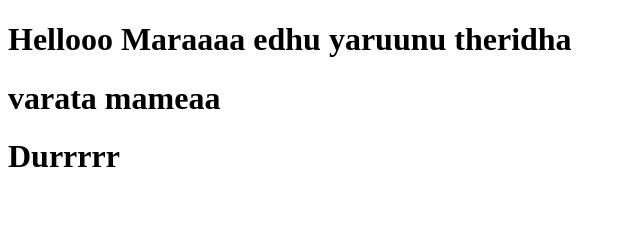
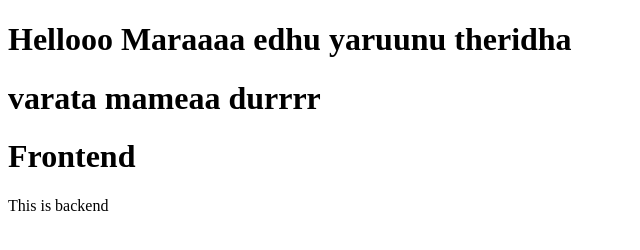
Before and after one commit to jayasreesrinivasaan/Samplerepo, a plain HTML site: page index.html in a window 1280 px wide. Shown: the whole page, without its empty margins (0-640 px from the left). Drawn offline with Linux system fonts and the light colour scheme.

Commit message:
Feat:added paragraph

```diff
--- a/index.html
+++ b/index.html
@@ -7,7 +7,8 @@
 </head>
 <body>
     <h1>Hellooo Maraaaa edhu yaruunu theridha </h1>
-    <h1>varata mameaa</h1>
-    <h1>Durrrrr</h1>
+    <h1>varata mameaa durrrr</h1>
+    <h1>Frontend</h1>
+    <p>This is backend</p>
 </body>
 </html>
```
